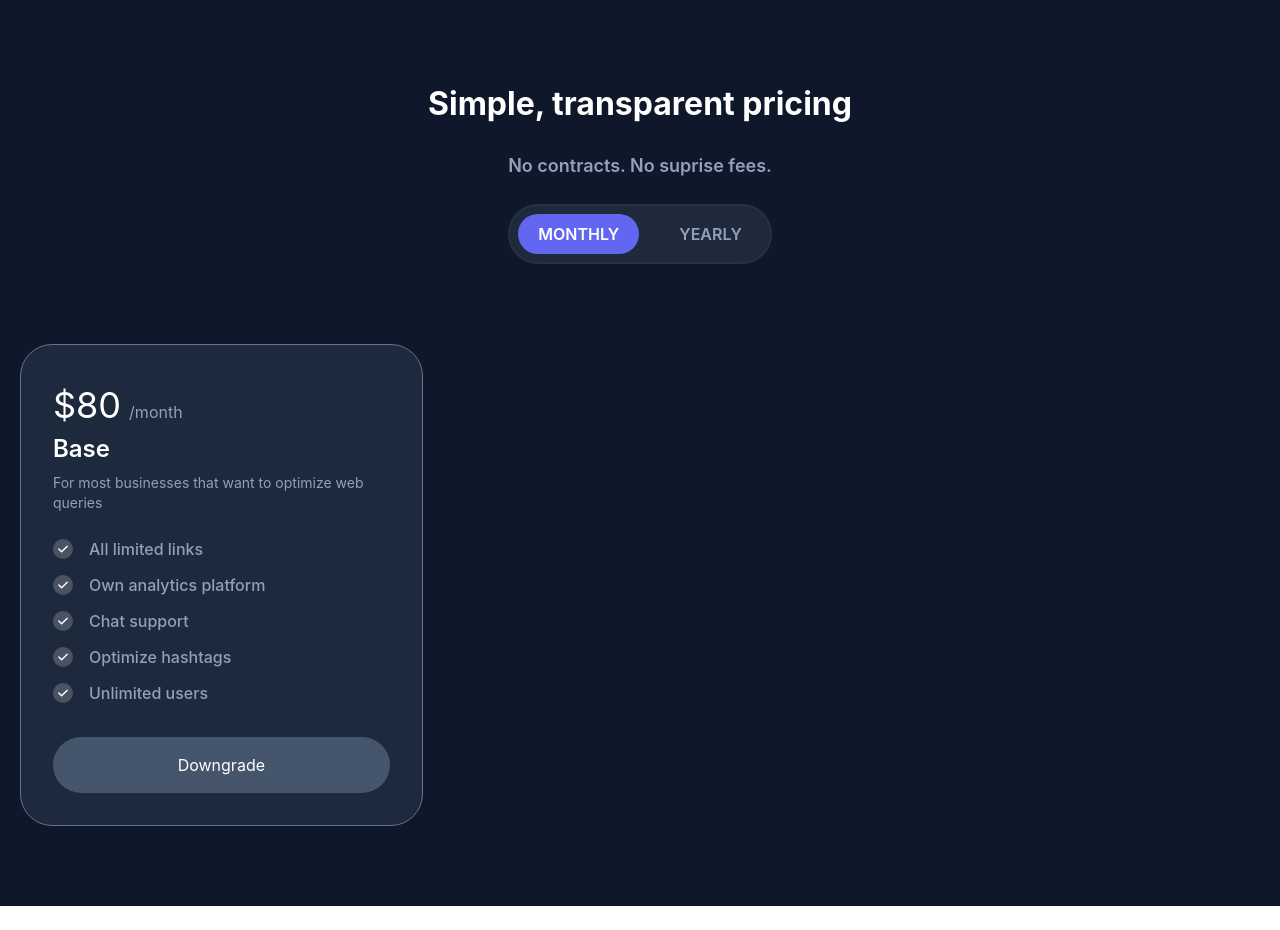
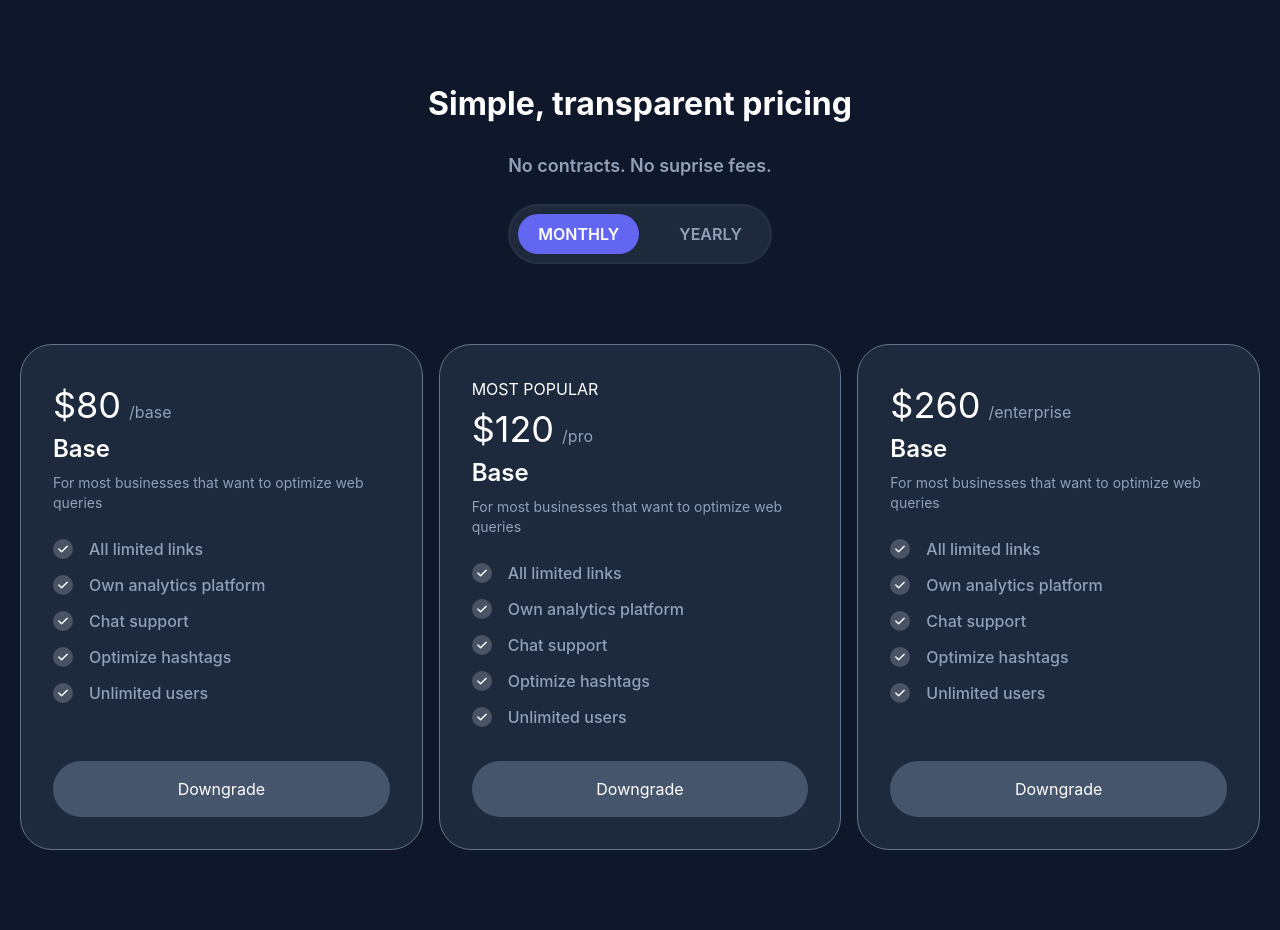
Before and after one commit to ManishNewa/ReactApp, a React (Vite) app: page / in a window 1280 px wide. Before the commit the page ends 906 px from the top, so only its background shows below. Built offline with nearby package versions, Linux system fonts and the light colour scheme.

Commit message:
setup dynamic types with dynamic contents and render them with props

```diff
--- a/src/components/cards/PricingCard.jsx
+++ b/src/components/cards/PricingCard.jsx
@@ -1,12 +1,12 @@
-export default function PricingCard({ features }) {
+export default function PricingCard({ features, type, amount, isPopular }) {
     return (
         <div className="bg-slate-800 text-white p-8 border border-slate-500 flex flex-col rounded-4xl">
             {/* Popular Tag */}
-            {/* <span>MOST POPULAR</span> */}
+            {isPopular && <span>MOST POPULAR</span>}
             <div className="price mb-2">
                 <div className="flex items-baseline gap-2 my-2">
-                    <h1 className="text-white text-bold text-4xl">$80</h1>
-                    <span className="text-slate-400">/month</span>
+                    <h1 className="text-white text-bold text-4xl">{amount}</h1>
+                    <span className="text-slate-400">/{type}</span>
                 </div>
                 <div className="text-2xl font-semibold">Base</div>
             </div>
--- a/src/components/pricing/Pricings.jsx
+++ b/src/components/pricing/Pricings.jsx
@@ -1,6 +1,23 @@
 import PricingCard from '../cards/PricingCard';
 
 export default function Pricings() {
+    const types = [
+        {
+            type: 'base',
+            amount: '$80',
+            isPopular: false,
+        },
+        {
+            type: 'pro',
+            amount: '$120',
+            isPopular: true,
+        },
+        {
+            type: 'enterprise',
+            amount: '$260',
+            isPopular: false,
+        },
+    ];
     const features = [
         'All limited links',
         'Own analytics platform',
@@ -29,7 +46,9 @@ export default function Pricings() {
             </section>
             <section className="pricing-section w-full max-w-[260]">
                 <div className="grid grid-cols-1 md:grid-cols-3 gap-6 md:gap-4">
-                    <PricingCard features={features} />
+                    {types.map((type) => (
+                        <PricingCard features={features} {...type} />
+                    ))}
                 </div>
             </section>
         </>
```
